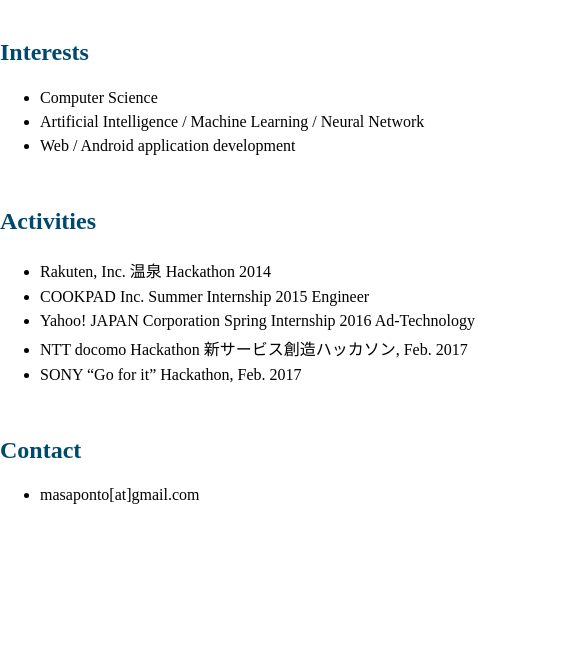
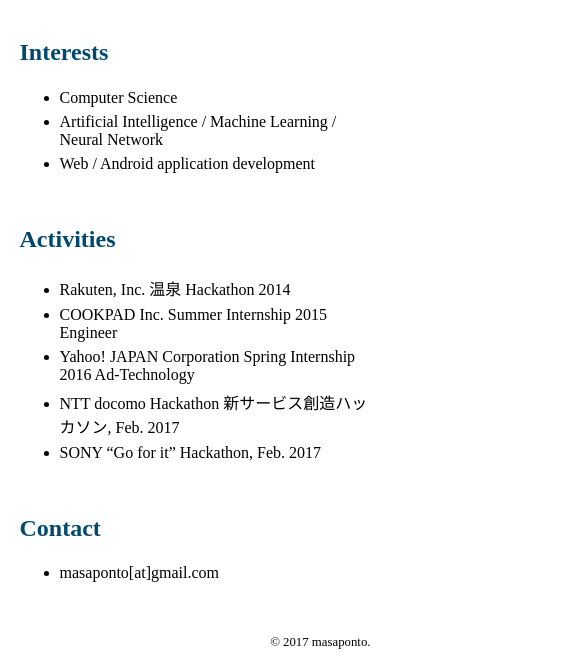
Before and after one commit to masaponto/masaponto.github.io, a plain HTML site: page index.html in a window 390 px wide. Shown: the part 826-1491 px from the top of the page, 585 px wide, since content can reach past the window. Before the commit the page ends 1413 px from the top, so only its background shows below. Drawn offline with Linux system fonts and the light colour scheme; no server answers.

Commit message:
[Fix] responsive

```diff
--- a/css/style.css
+++ b/css/style.css
@@ -4,13 +4,13 @@ header h1 {
 }
 
 body {
-     margin: 0 auto;
-     width:700px;
+    margin: 0 auto;
+    width: 40%;
 }
 
 #ponto {
     display: block;
-    margin:0 auto
+    margin: 0 auto;
 }
 
 body > h2 {
@@ -30,3 +30,10 @@ body > ul li {
     padding-top: 3px;
     padding-bottom: 3px;
 }
+
+/* responsive */
+@media screen and (max-width: 960px) {
+    body {
+        width: 90%;
+    }
+}
```
